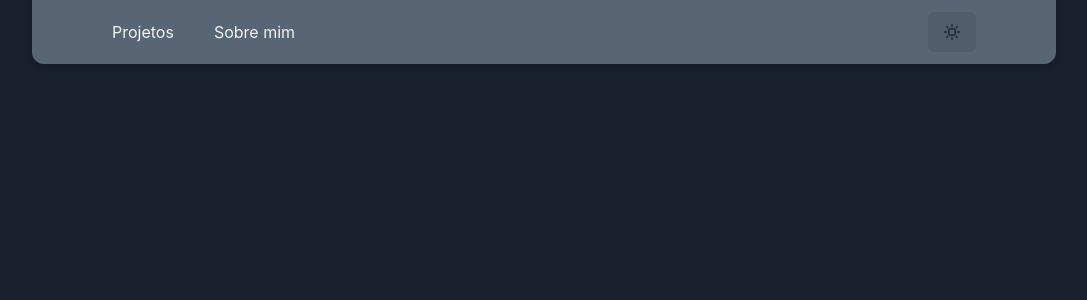
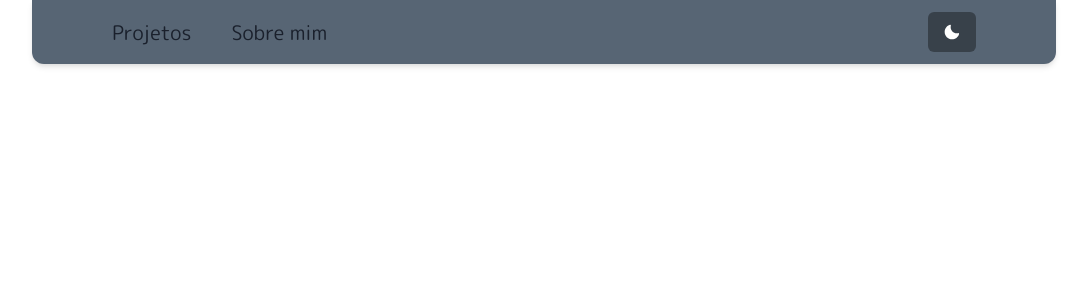
Before and after one commit to gcaramori/portfolio, a React (Create React App) app: page / in a window 1280 px wide. Shown: the top 300 px of the page, without its empty margins (96-1183 px from the left). Built offline with nearby package versions, Linux system fonts and the light colour scheme.

Commit message:
Added main font

```diff
--- a/package.json
+++ b/package.json
@@ -7,7 +7,7 @@
     "@chakra-ui/react": "^2.2.6",
     "@emotion/react": "^11.10.0",
     "@emotion/styled": "^11.10.0",
-    "@fontsource/league-spartan": "^4.5.11",
+    "@fontsource/m-plus-rounded-1c": "^4.5.9",
     "@testing-library/jest-dom": "^5.16.5",
     "@testing-library/react": "^13.3.0",
     "@testing-library/user-event": "^13.5.0",
--- a/src/components/header/Header.jsx
+++ b/src/components/header/Header.jsx
@@ -11,8 +11,8 @@ const Header = () => {
         <header>
             <Flex justifyContent={'space-between'} alignItems={'center'} position='relative' px={20} py={3} bg={'#576574'} maxW="80%" mx="auto" boxShadow="md" borderBottomLeftRadius="xl" borderBottomRightRadius="xl">
                 <Box>
-                    <Link href="#" mr={10}>Projetos</Link>
-                    <Link href="#">Sobre mim</Link>
+                    <Link href="#" fontSize={20} fontWeight={500} mr={10}>Projetos</Link>
+                    <Link href="#" fontSize={20} fontWeight={500}>Sobre mim</Link>
                 </Box>
                 <Box>
                     <Button colorScheme='blackAlpha' variant='solid' onClick={() => toggleColorMode()}>
--- a/src/index.css
+++ /dev/null
@@ -1,10 +0,0 @@
-body {
-  margin: 0;
-  height: 100%;
-  width: 100%;
-  font-family: -apple-system, BlinkMacSystemFont, 'Segoe UI', 'Roboto', 'Oxygen',
-    'Ubuntu', 'Cantarell', 'Fira Sans', 'Droid Sans', 'Helvetica Neue',
-    sans-serif;
-  -webkit-font-smoothing: antialiased;
-  -moz-osx-font-smoothing: grayscale;
-}
--- a/src/theme.js
+++ b/src/theme.js
@@ -4,11 +4,11 @@ const config = {
   initialColorMode: 'dark',
   useSystemColorMode: true,
   fonts: {
-    heading: `'League Spartan', 'sans-serif'`,
-    body: `'League Spartan', 'sans-serif'`
+    heading: `'M PLUS Rounded 1c', 'sans-serif'`,
+    body: `'M PLUS Rounded 1c', 'sans-serif'`,
   }
 }
 
-const theme = extendTheme({ config })
+const theme = extendTheme(config)
 
 export default theme
```
Also changed, not shown: src/index.js (+3 -5 lines), 1 other file (tests, documents, lock files or other folders).
